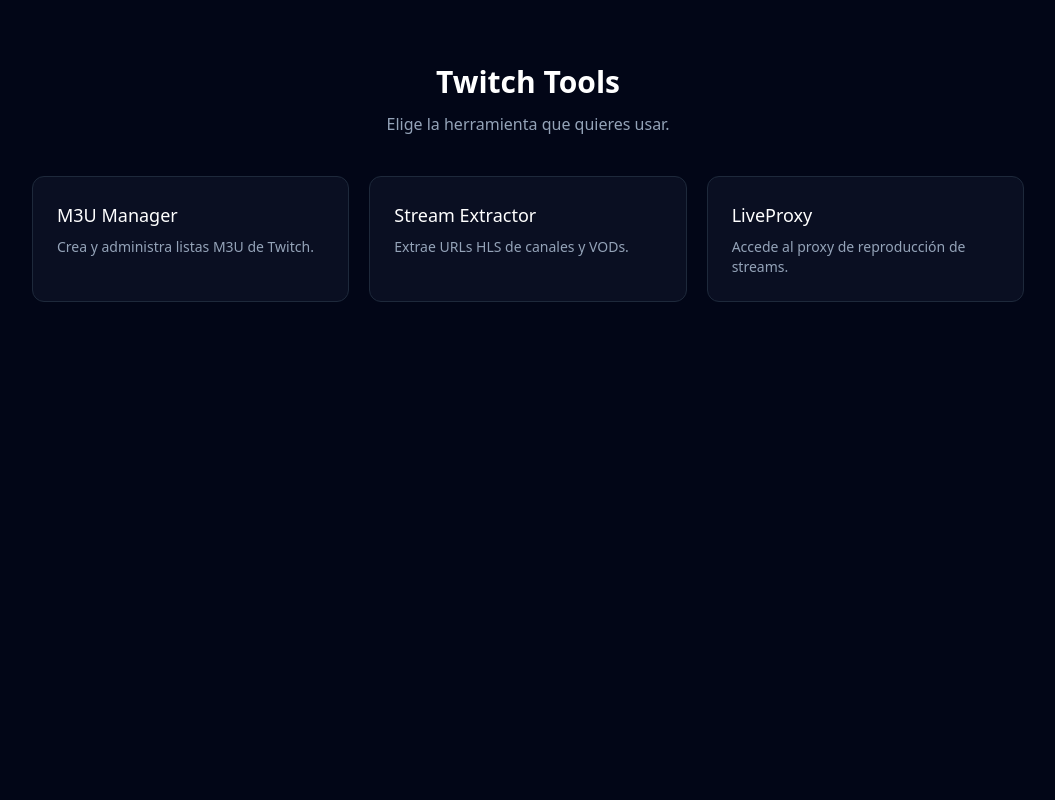
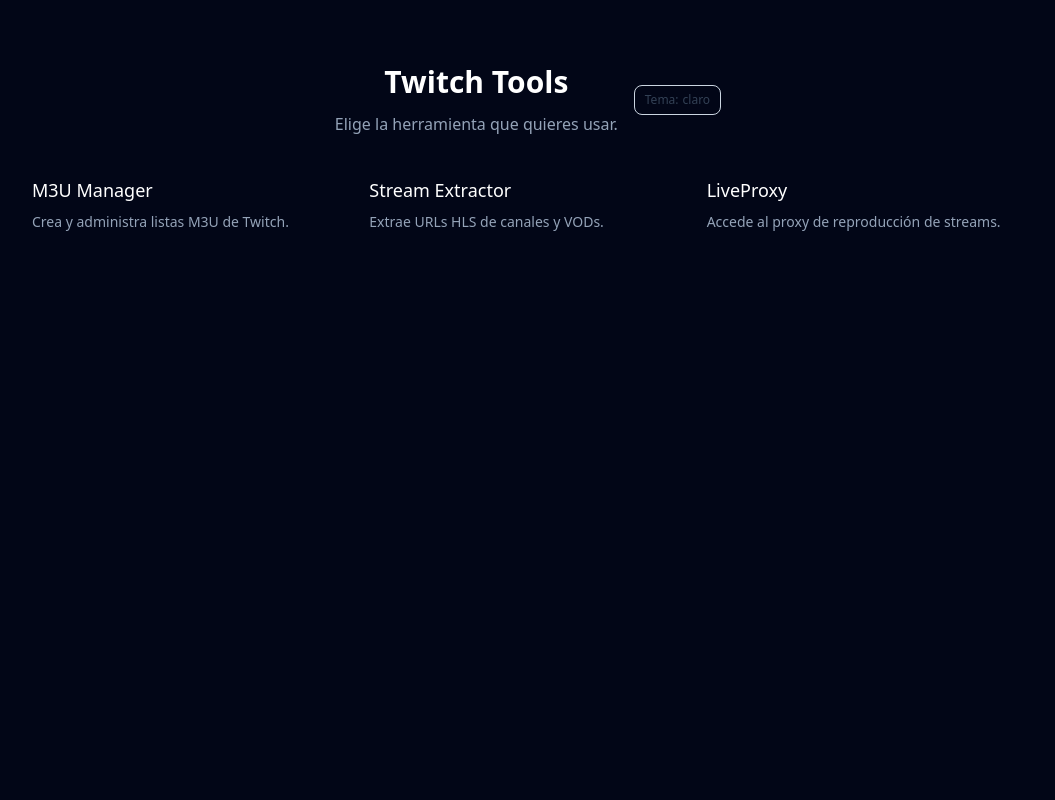
Before and after one commit to leagueofperez/twitch-m3u-manager, a Flask app: template app/templates/landing.html in a window 1280 px wide. Shown: the whole page, without its empty margins (112-1167 px from the left). Run offline with Flask 3, Linux system fonts and the light colour scheme; the template is opened without the code that fills it, so the values that code supplies are empty; some libraries are stand-ins or nearby versions.

Commit message:
ui improvements

```diff
--- /dev/null
+++ b/app/static/theme.css
@@ -0,0 +1,44 @@
+html[data-theme="light"] {
+  color-scheme: light;
+}
+
+html[data-theme="dark"] {
+  color-scheme: dark;
+}
+
+.theme-toggle {
+  display: inline-flex;
+  align-items: center;
+  justify-content: center;
+  gap: 0.25rem;
+  border: 1px solid #475569;
+  border-radius: 0.5rem;
+  padding: 0.375rem 0.625rem;
+  color: #cbd5e1;
+  font-size: 0.75rem;
+  line-height: 1rem;
+  transition:
+    background-color 150ms,
+    color 150ms,
+    border-color 150ms;
+}
+
+.theme-toggle:hover {
+  background-color: #1e293b;
+  color: #fff;
+}
+
+.theme-toggle:focus-visible {
+  outline: 2px solid #9146ff;
+  outline-offset: 2px;
+}
+
+html[data-theme="light"] .theme-toggle {
+  border-color: #cbd5e1;
+  color: #334155;
+}
+
+html[data-theme="light"] .theme-toggle:hover {
+  background-color: #f1f5f9;
+  color: #0f172a;
+}
--- /dev/null
+++ b/app/static/theme.js
@@ -0,0 +1,64 @@
+(() => {
+  const storageKey = 'twitch-tools-theme';
+  const root = document.documentElement;
+  const media = window.matchMedia?.('(prefers-color-scheme: dark)');
+
+  function readTheme() {
+    try {
+      const saved = window.localStorage.getItem(storageKey);
+      return saved === 'light' || saved === 'dark' ? saved : null;
+    } catch (error) {
+      console.warn('No se pudo leer la preferencia del tema.', error);
+      return null;
+    }
+  }
+
+  function updateTheme(theme) {
+    root.dataset.theme = theme;
+    root.classList.toggle('dark', theme === 'dark');
+    root.style.colorScheme = theme;
+    document.querySelectorAll('meta[name="theme-color"]').forEach((meta) => {
+      meta.content = theme === 'dark' ? '#171322' : '#6441a5';
+    });
+    document.querySelectorAll('[data-theme-toggle]').forEach((button) => {
+      const label = theme === 'dark' ? 'oscuro' : 'claro';
+      button.setAttribute('aria-pressed', String(theme === 'dark'));
+      button.setAttribute('aria-label', `Cambiar a modo ${theme === 'dark' ? 'claro' : 'oscuro'}`);
+      const text = button.querySelector('[data-theme-label]');
+      if (text) text.textContent = label;
+    });
+  }
+
+  let savedTheme = readTheme();
+  updateTheme(savedTheme || (media?.matches ? 'dark' : 'light'));
+
+  document.addEventListener('DOMContentLoaded', () => {
+    updateTheme(root.dataset.theme);
+  }, { once: true });
+
+  media?.addEventListener('change', (event) => {
+    if (!savedTheme) updateTheme(event.matches ? 'dark' : 'light');
+  });
+
+  window.addEventListener('storage', (event) => {
+    if (event.key !== storageKey) return;
+    savedTheme = event.newValue === 'light' || event.newValue === 'dark'
+      ? event.newValue
+      : null;
+    updateTheme(savedTheme || (media?.matches ? 'dark' : 'light'));
+  });
+
+  document.addEventListener('click', (event) => {
+    if (!(event.target instanceof Element)) return;
+    const button = event.target.closest('[data-theme-toggle]');
+    if (!button) return;
+
+    savedTheme = root.dataset.theme === 'dark' ? 'light' : 'dark';
+    updateTheme(savedTheme);
+    try {
+      window.localStorage.setItem(storageKey, savedTheme);
+    } catch (error) {
+      console.warn('No se pudo guardar la preferencia del tema.', error);
+    }
+  });
+})();
--- a/app/stream_extractor/static/tailwind.css
+++ b/app/stream_extractor/static/tailwind.css
@@ -2,6 +2,8 @@
 
 @source "../templates";
 @source "./js";
+
+@custom-variant dark (&:where(.dark, .dark *));
 
 @theme {
   --color-twitch: #6441a5;
--- a/app/templates/landing.html
+++ b/app/templates/landing.html
@@ -3,9 +3,12 @@
 <head>
   <meta charset="utf-8">
   <meta name="viewport" content="width=device-width, initial-scale=1">
+  <meta name="color-scheme" content="light dark">
   <meta name="theme-color" content="#6441a5">
   <title>Twitch Tools</title>
+  <script src="/static/theme.js"></script>
   <script src="https://cdn.tailwindcss.com"></script>
+  <link rel="stylesheet" href="/static/theme.css">
   <script>
     tailwind.config = {
       theme: {
@@ -18,21 +21,24 @@
   <link rel="stylesheet" href="/static/styles.css">
 </head>
 <body class="min-h-full bg-slate-950 text-slate-200 antialiased">
-  <main class="mx-auto max-w-5xl px-4 py-16">
-    <header class="mb-10 text-center">
-      <h1 class="text-3xl font-semibold text-white">Twitch Tools</h1>
-      <p class="mt-3 text-slate-400">Elige la herramienta que quieres usar.</p>
+  <main class="mx-auto max-w-5xl px-4 py-8 sm:py-16">
+    <header class="mb-10 flex flex-wrap items-center justify-center gap-4 text-center">
+      <div>
+        <h1 class="text-3xl font-semibold text-white">Twitch Tools</h1>
+        <p class="mt-3 text-slate-400">Elige la herramienta que quieres usar.</p>
+      </div>
+      <button type="button" class="theme-toggle" data-theme-toggle aria-pressed="false">Tema: <span data-theme-label>claro</span></button>
     </header>
     <div class="grid gap-5 md:grid-cols-3">
-      <a href="/manager" class="rounded-xl border border-slate-800 bg-slate-900/60 p-6 transition hover:border-brand-500/60">
+      <a href="/manager" class="tool-card">
         <h2 class="text-lg font-medium text-white">M3U Manager</h2>
         <p class="mt-2 text-sm text-slate-400">Crea y administra listas M3U de Twitch.</p>
       </a>
-      <a href="/extractor" class="rounded-xl border border-slate-800 bg-slate-900/60 p-6 transition hover:border-brand-500/60">
+      <a href="/extractor" class="tool-card">
         <h2 class="text-lg font-medium text-white">Stream Extractor</h2>
         <p class="mt-2 text-sm text-slate-400">Extrae URLs HLS de canales y VODs.</p>
       </a>
-      <a href="/liveproxy" class="rounded-xl border border-slate-800 bg-slate-900/60 p-6 transition hover:border-brand-500/60">
+      <a href="/liveproxy" class="tool-card">
         <h2 class="text-lg font-medium text-white">LiveProxy</h2>
         <p class="mt-2 text-sm text-slate-400">Accede al proxy de reproducción de streams.</p>
       </a>
--- a/app/templates/playlist.html
+++ b/app/templates/playlist.html
@@ -6,8 +6,8 @@
   <a href="/manager" class="text-sm text-slate-400 hover:text-white">← Listas</a>
 
   <div class="mb-6 mt-3 flex flex-wrap items-center justify-between gap-4">
-    <div class="flex items-center gap-3">
-      <h1 class="break-all text-2xl font-semibold text-white">{{ name }}</h1>
+    <div class="flex min-w-0 items-center gap-3">
+      <h1 class="min-w-0 break-all text-2xl font-semibold text-white">{{ name }}</h1>
       <span class="rounded-full bg-brand-500/15 px-2.5 py-0.5 text-xs font-medium text-brand-300">
         {{ entries | length }} entrada{{ '' if entries | length == 1 else 's' }}
       </span>
@@ -48,7 +48,7 @@
     </div>
     {% if entries %}
     <div class="overflow-x-auto">
-      <table class="w-full text-left text-sm">
+      <table class="playlist-table min-w-[36rem] w-full text-left text-sm">
         <thead class="bg-slate-900 text-xs uppercase tracking-wide text-slate-500">
           <tr>
             <th class="px-4 py-3 font-medium">Nombre</th>
```
Also changed, not shown: app/static/styles.css (+150 -0 lines), app/stream_extractor/templates/index.html (+10 -6 lines), app/stream_extractor/tests/test_app.py (+3 -3 lines), app/templates/base.html (+12 -6 lines), tests/test_gateway.py (+1 -0 lines), tests/test_static_assets.py (+5 -0 lines), app/stream_extractor/static/tailwind.generated.css.
